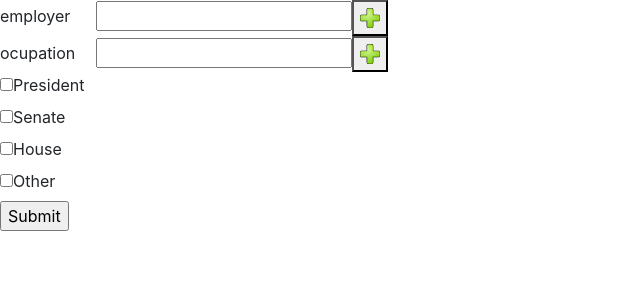
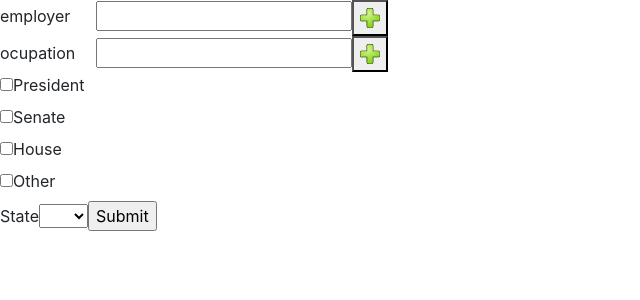
Before and after one commit to joshuaism/fec-client, an Angular app: page / in a window 1280 px wide. Shown: the top 300 px of the page, without its empty margins (0-640 px from the left). Built offline with nearby package versions, Linux system fonts and the light colour scheme.

Commit message:
added states dropdown

```diff
--- a/src/app/app.component.html
+++ b/src/app/app.component.html
@@ -6,6 +6,7 @@
   <input type="checkbox" id="{{checkbox.key}}" [ngModel]="committeeTypeMap.get(checkbox.key)"  (ngModelChange)="committeeTypeMap.set(checkbox.key, $event)">
   <label for={{checkbox.key}}>{{checkbox.key}}</label>
 </div>
+<app-us-states (state)="setState($event)"></app-us-states>
 
 <input type="submit" (click)="submit()">
 <p *ngIf="loading">loading...</p>
--- a/src/app/app.component.ts
+++ b/src/app/app.component.ts
@@ -18,6 +18,7 @@ export class AppComponent {
   partyMap: Map<string, Map<string, Contribution[]>>;
   committeeIdMap: Map<string, string>;
   committeeTypeMap: Map<string, boolean>;
+  state: string;
 
   constructor(private fecService: FecService) {
     this.partyMap = new Map();
@@ -37,7 +38,7 @@ export class AppComponent {
     this.data = new Array<Contribution>();
     this.partyMap = new Map();
     this.loading = true;
-    this.fecService.makeRequest(this.employers, this.occupations, this.getCommitteeTypes()).subscribe(response => {
+    this.fecService.makeRequest(this.employers, this.occupations, this.getCommitteeTypes(), this.state).subscribe(response => {
       <any>response['results'].map(item => {
         this.data.push(new Contribution(item));
         let party = item.committee.party;
@@ -62,6 +63,10 @@ export class AppComponent {
     });
   }
 
+  setState(state: string) {
+    this.state = state;
+  }
+
   getCommitteeTypes(): string[] {
     let committeeTypes = [];
     this.committeeTypeMap.forEach( (val, key) => {
@@ -73,7 +78,6 @@ export class AppComponent {
         }
       }
     })
-    console.log(committeeTypes);
     return committeeTypes;
   }
 
--- a/src/app/app.module.ts
+++ b/src/app/app.module.ts
@@ -6,12 +6,14 @@ import { AppComponent } from './app.component';
 import { NgModule } from '@angular/core';
 import { ContributionTableComponent } from './contribution-table/contribution-table.component';
 import { MultiTextComponent } from './multi-text/multi-text.component';
+import { UsStatesComponent } from './us-states/us-states.component';
 
 @NgModule({
   declarations: [
     AppComponent,
     ContributionTableComponent,
-    MultiTextComponent
+    MultiTextComponent,
+    UsStatesComponent
   ],
   imports: [
     BrowserModule,
--- a/src/app/services/fec.service.ts
+++ b/src/app/services/fec.service.ts
@@ -11,11 +11,11 @@ export class FecService {
 
    }
 
-  makeRequest(employers: string[], occupations: string[], committeetypes: string[]) {
-
+  makeRequest(employers: string[], occupations: string[], committeetypes: string[], state: string) {
     let params = "?cycle=2020";
     employers.map(s => { if (s.length > 0) params = params + "&employer=" + s });
     occupations.map(s => { if (s.length > 0) params = params + "&occupation=" + s });
+    if (state.length > 0) params = params + "&state=" + state;
     committeetypes.map(s => { if  (s.length > 0) params = params + "&committeetype=" + s });
     return this.http.get("http://localhost:8080/scheduleA/" + params);
   }
--- /dev/null
+++ b/src/app/us-states/us-states.component.html
@@ -0,0 +1,64 @@
+<label for="state">State</label>
+<select id="state" (change)="select($event.target.value)">
+    <option disabled selected value></option>
+    <option value="AL">AL</option>
+    <option value="AK">AK</option>
+    <option value="AR">AR</option>
+    <option value="AZ">AZ</option>
+    <option value="CA">CA</option>
+    <option value="CO">CO</option>
+    <option value="CT">CT</option>
+    <option value="DC">DC</option>
+    <option value="DE">DE</option>
+    <option value="FL">FL</option>
+    <option value="GA">GA</option>
+    <option value="HI">HI</option>
+    <option value="IA">IA</option>
+    <option value="ID">ID</option>
+    <option value="IL">IL</option>
+    <option value="IN">IN</option>
+    <option value="KS">KS</option>
+    <option value="KY">KY</option>
+    <option value="LA">LA</option>
+    <option value="MA">MA</option>
+    <option value="MD">MD</option>
+    <option value="ME">ME</option>
+    <option value="MI">MI</option>
+    <option value="MN">MN</option>
+    <option value="MO">MO</option>
+    <option value="MS">MS</option>
+    <option value="MT">MT</option>
+    <option value="NC">NC</option>
+    <option value="NE">NE</option>
+    <option value="NH">NH</option>
+    <option value="NJ">NJ</option>
+    <option value="NM">NM</option>
+    <option value="NV">NV</option>
+    <option value="NY">NY</option>
+    <option value="ND">ND</option>
+    <option value="OH">OH</option>
+    <option value="OK">OK</option>
+    <option value="OR">OR</option>
+    <option value="PA">PA</option>
+    <option value="RI">RI</option>
+    <option value="SC">SC</option>
+    <option value="SD">SD</option>
+    <option value="TN">TN</option>
+    <option value="TX">TX</option>
+    <option value="UT">UT</option>
+    <option value="VT">VT</option>
+    <option value="VA">VA</option>
+    <option value="WA">WA</option>
+    <option value="WI">WI</option>
+    <option value="WV">WV</option>
+    <option value="WY">WY</option>
+    <option value="AS">AS</option>
+    <option value="GU">GU</option>
+    <option value="MP">MP</option>
+    <option value="PR">PR</option>
+    <option value="UM">UM</option>
+    <option value="VI">VI</option>
+    <option value="AA">AA</option>
+    <option value="AP">AP</option>
+    <option value="AE">AE</option>
+</select>
--- /dev/null
+++ b/src/app/us-states/us-states.component.ts
@@ -0,0 +1,21 @@
+import { Component, OnInit, EventEmitter, Output } from '@angular/core';
+
+@Component({
+  selector: 'app-us-states',
+  templateUrl: './us-states.component.html',
+  styleUrls: ['./us-states.component.css']
+})
+export class UsStatesComponent implements OnInit {
+
+  @Output() state = new EventEmitter<string>();
+
+  constructor() { }
+
+  ngOnInit(): void {
+  }
+
+  select(state: string) {
+    this.state.emit(state);
+  }
+
+}
```
Also changed, not shown: src/app/us-states/us-states.component.css (added), 1 other file (tests, documents, lock files or other folders).
